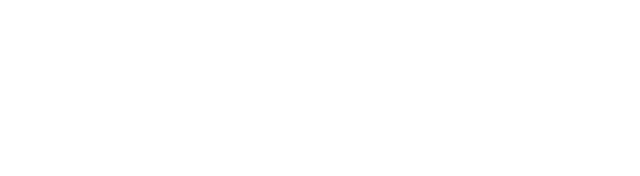
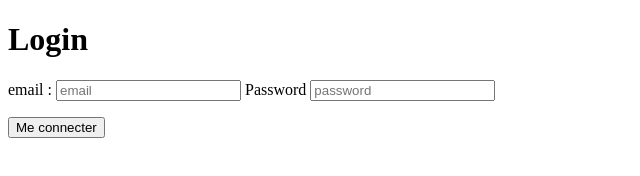
Before and after one commit to programmeur77/auth-register-nodejs, a website built with Vite: page frontend/auth-reg-front/index.html in a window 1280 px wide. Shown: the whole page, without its empty margins (0-640 px from the left). Built offline with nearby package versions, Linux system fonts and the light colour scheme.

Commit message:
Implemented login form

```diff
--- a/frontend/auth-reg-front/index.html
+++ b/frontend/auth-reg-front/index.html
@@ -1,13 +1,34 @@
-<!doctype html>
+<!DOCTYPE html>
 <html lang="en">
   <head>
     <meta charset="UTF-8" />
-    <link rel="icon" type="image/svg+xml" href="/vite.svg" />
     <meta name="viewport" content="width=device-width, initial-scale=1.0" />
-    <title>Vite App</title>
+    <script type="module" src="./js/index.js" defer></script>
+    <title>Login</title>
   </head>
   <body>
-    <div id="app"></div>
-    <script type="module" src="/main.js"></script>
+    <h1>Login</h1>
+    <form action="/" method="get" class="login-form">
+      <label for="email">email :</label>
+      <input
+        type="email"
+        name="email"
+        id="email"
+        class="login-form__email"
+        placeholder="email"
+        required
+      />
+      <label for="password">Password</label>
+      <input
+        type="password"
+        name="password"
+        id="password"
+        class="login-form__password"
+        placeholder="password"
+        required
+      />
+      <p class="login-form__error"></p>
+      <button class="login-form__submit">Me connecter</button>
+    </form>
   </body>
 </html>
```
